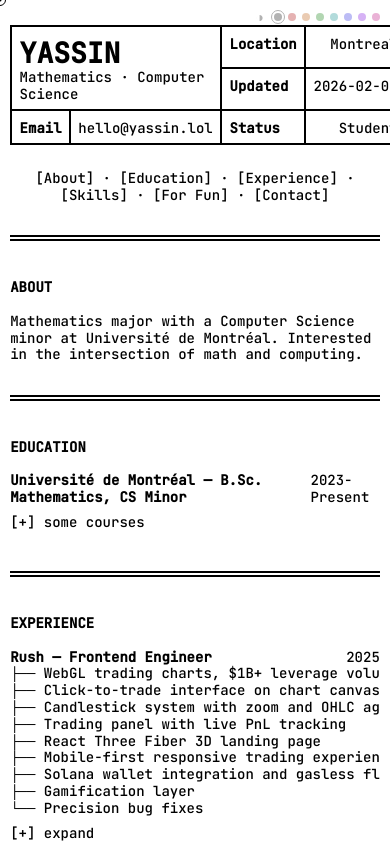
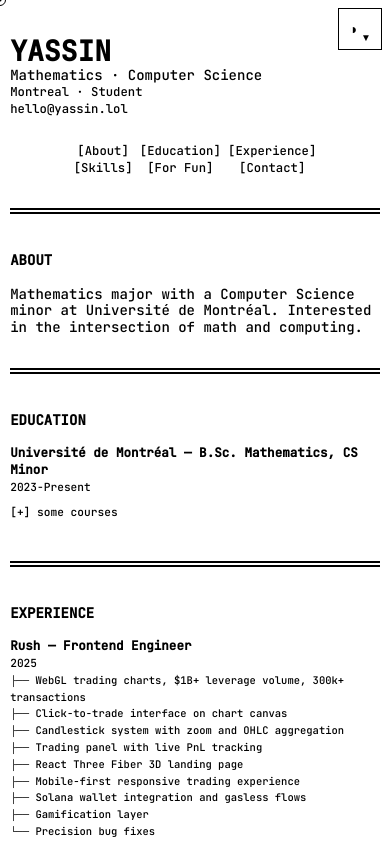
Before and after one commit to starlightglim/portfolio, a Vue app: page / in a window 390 px wide. Shown: the top 844 px of the page. Built offline with nearby package versions, Linux system fonts and the light colour scheme.

Commit message:
mobile implementation

```diff
--- a/src/components/ColorBar.vue
+++ b/src/components/ColorBar.vue
@@ -1,3 +1,27 @@
+<template>
+  <div class="theme-controls" :class="{ open: isOpen }">
+    <!-- Mobile toggle button -->
+    <button class="toggle-btn" @click="isOpen = !isOpen">
+      <span>{{ isDark ? '◐' : '◑' }}</span>
+      <span class="arrow">{{ isOpen ? '▲' : '▼' }}</span>
+    </button>
+    <!-- Desktop: inline row / Mobile: dropdown -->
+    <div class="dropdown">
+      <button class="dark-toggle" @click="toggleDark">{{ isDark ? '◐' : '◑' }}</button>
+      <button class="dark-btn" @click="toggleDark">{{ isDark ? 'Light' : 'Dark' }}</button>
+      <div class="colors">
+        <button
+          v-for="(color, i) in colors"
+          :key="color.name"
+          :class="['dot', { active: activeColor === i }]"
+          :style="{ background: isDark ? color.dark : color.light }"
+          @click="selectColor(i)"
+        />
+      </div>
+    </div>
+  </div>
+</template>
+
 <script setup>
 import { ref, onMounted } from 'vue'
 
@@ -14,6 +38,7 @@ const colors = [
 
 const isDark = ref(false)
 const activeColor = ref(0)
+const isOpen = ref(false)
 let scrollbarStyle = null
 
 function hexToRgb(hex) {
@@ -67,35 +92,47 @@ onMounted(() => {
 })
 </script>
 
-<template>
-  <div class="theme-controls">
-    <button class="dark-toggle" @click="toggleDark">{{ isDark ? '◐' : '◑' }}</button>
-    <button
-      v-for="(color, i) in colors"
-      :key="color.name"
-      :class="['dot', { active: activeColor === i }]"
-      :style="{ background: isDark ? color.dark : color.light }"
-      @click="selectColor(i)"
-    />
-  </div>
-</template>
-
 <style scoped>
 .theme-controls {
   position: fixed;
   top: 10px;
   right: 10px;
+  z-index: 9999;
+  margin: 0;
+}
+
+.toggle-btn {
+  display: none;
+}
+
+.dropdown {
   display: flex;
   gap: 6px;
   align-items: center;
-  z-index: 9999;
-  margin: 0;
   opacity: 0.3;
   transition: opacity 0.2s;
 }
 
-.theme-controls:hover {
+.dropdown:hover {
   opacity: 1;
+}
+
+.dark-btn {
+  display: none;
+}
+
+.colors {
+  display: flex;
+  gap: 6px;
+  align-items: center;
+}
+
+.colors::before {
+  content: '';
+  display: block;
+  font-size: 14px;
+  color: var(--text-color);
+  margin-right: 4px;
 }
 
 .dark-toggle {
@@ -103,8 +140,7 @@ onMounted(() => {
   border: none;
   font-size: 14px;
   padding: 0;
-  margin: 0;
-  margin-right: 4px;
+  margin-right: 6px;
   color: var(--text-color);
   line-height: 1;
 }
@@ -115,7 +151,6 @@ onMounted(() => {
   border-radius: 50%;
   border: none;
   padding: 0;
-  margin: 0;
   transition: transform 0.15s;
 }
 
@@ -127,4 +162,79 @@ onMounted(() => {
   outline: 1.5px solid var(--text-color);
   outline-offset: 2px;
 }
+
+/* Mobile dropdown */
+@media screen and (max-width: 600px) {
+  .theme-controls {
+    top: 8px;
+    right: 8px;
+  }
+
+  .toggle-btn {
+    display: flex;
+    align-items: center;
+    gap: 4px;
+    background: var(--background-color);
+    border: 1.5px solid var(--text-color);
+    padding: 6px 10px;
+    font-size: 14px;
+    color: var(--text-color);
+  }
+
+  .arrow {
+    font-size: 10px;
+  }
+
+  .dropdown {
+    display: none;
+    flex-direction: column;
+    gap: 8px;
+    background: var(--background-color);
+    border: 1.5px solid var(--text-color);
+    border-top: none;
+    padding: 10px;
+    opacity: 1;
+  }
+
+  .theme-controls.open .dropdown {
+    display: flex;
+  }
+
+  .dark-toggle {
+    display: none;
+  }
+
+  .dark-btn {
+    display: block;
+    background: none;
+    border: 1px solid var(--text-color);
+    color: var(--text-color);
+    padding: 6px 12px;
+    font-size: 12px;
+    width: 100%;
+  }
+
+  .colors {
+    display: grid;
+    grid-template-columns: repeat(4, 1fr);
+    gap: 8px;
+  }
+
+  .colors::before {
+    display: none;
+  }
+
+  .dot {
+    width: 20px;
+    height: 20px;
+  }
+
+  .dot:hover {
+    transform: none;
+  }
+
+  .dot.active {
+    outline-width: 2px;
+  }
+}
 </style>
--- a/src/components/Education.vue
+++ b/src/components/Education.vue
@@ -70,4 +70,29 @@ const expanded = ref(false)
 .toggle:hover {
   color: var(--text-color);
 }
+
+@media screen and (max-width: 600px) {
+  .edu-header {
+    flex-direction: column;
+    gap: 0;
+  }
+
+  .edu-header strong {
+    font-size: 0.9rem;
+  }
+
+  .date {
+    font-size: 0.8rem;
+  }
+
+  .edu pre {
+    font-size: 0.8rem;
+    white-space: pre-wrap;
+    word-break: break-word;
+  }
+
+  .toggle {
+    font-size: 0.8rem;
+  }
+}
 </style>
--- a/src/components/Experience.vue
+++ b/src/components/Experience.vue
@@ -244,14 +244,50 @@ const handleMagmaLeave = () => {
   font-size: 0.875rem;
   margin-top: calc(var(--line-height) / 2);
 }
+
+@media screen and (max-width: 600px) {
+  .job-header {
+    flex-direction: column;
+    gap: 0;
+  }
+
+  .job-header strong {
+    font-size: 0.9rem;
+  }
+
+  .date {
+    font-size: 0.8rem;
+  }
+
+  .job pre {
+    font-size: 0.75rem;
+    white-space: pre-wrap;
+    word-break: break-word;
+  }
+
+  .tech {
+    font-size: 0.7rem;
+  }
+
+  .toggle {
+    font-size: 0.8rem;
+  }
+}
 </style>
 
 <style>
 .preview-video {
   position: fixed;
   width: 280px;
+  max-width: 40vw;
   pointer-events: none;
   z-index: 1000;
   border: 2px solid var(--text-color, #fff);
 }
+
+@media (hover: none) and (pointer: coarse) {
+  .preview-video {
+    display: none !important;
+  }
+}
 </style>
--- a/src/components/Header.vue
+++ b/src/components/Header.vue
@@ -3,7 +3,8 @@ const currentDate = new Date().toISOString().split('T')[0]
 </script>
 
 <template>
-  <table class="header">
+  <!-- Desktop header -->
+  <table class="header desktop-header">
     <tr>
       <td colspan="2" rowspan="2" class="width-auto">
         <h1 class="title">Yassin</h1>
@@ -24,7 +25,86 @@ const currentDate = new Date().toISOString().split('T')[0]
     </tr>
   </table>
 
-  <nav style="text-align: center;">
-    [<a href="#about">About</a>] · [<a href="#education">Education</a>] · [<a href="#experience">Experience</a>] · [<a href="#skills">Skills</a>] · [<a href="#fun">For Fun</a>] · [<a href="#contact">Contact</a>]
+  <!-- Mobile header -->
+  <div class="mobile-header">
+    <h1 class="title">Yassin</h1>
+    <p class="subtitle">Mathematics · Computer Science</p>
+    <p class="meta">Montreal · Student</p>
+    <a class="email" href="mailto:hello@yassin.lol">hello@yassin.lol</a>
+  </div>
+
+  <nav class="nav">
+    <a href="#about">About</a>
+    <a href="#education">Education</a>
+    <a href="#experience">Experience</a>
+    <a href="#skills">Skills</a>
+    <a href="#fun">For Fun</a>
+    <a href="#contact">Contact</a>
   </nav>
 </template>
+
+<style scoped>
+.mobile-header {
+  display: none;
+}
+
+.mobile-header .title {
+  margin: 0;
+}
+
+.mobile-header .subtitle {
+  margin: 0;
+  color: var(--text-color-alt);
+}
+
+.mobile-header .meta {
+  margin: 0;
+  color: var(--text-color-alt);
+  font-size: 0.875rem;
+}
+
+.mobile-header .email {
+  display: block;
+  margin: 0;
+  font-size: 0.875rem;
+}
+
+.nav {
+  text-align: center;
+  display: flex;
+  justify-content: center;
+  align-items: baseline;
+  gap: 1ch;
+}
+
+.nav a {
+  margin: 0;
+}
+
+.nav a::before {
+  content: '[';
+}
+
+.nav a::after {
+  content: ']';
+}
+
+@media screen and (max-width: 600px) {
+  .desktop-header {
+    display: none;
+  }
+
+  .mobile-header {
+    display: block;
+    margin-bottom: calc(var(--line-height) * 1.5);
+  }
+
+  .nav {
+    display: grid;
+    grid-template-columns: repeat(3, auto);
+    justify-content: center;
+    gap: 0 1ch;
+    font-size: 0.875rem;
+  }
+}
+</style>
--- a/src/components/Skills.vue
+++ b/src/components/Skills.vue
@@ -44,4 +44,12 @@ pre {
   color: var(--text-color);
   font-weight: var(--font-weight-bold);
 }
+
+@media screen and (max-width: 600px) {
+  pre {
+    font-size: 0.8rem;
+    white-space: pre-wrap;
+    word-break: break-word;
+  }
+}
 </style>
--- a/src/main.js
+++ b/src/main.js
@@ -14,26 +14,17 @@ window.addEventListener('scroll', () => {
   }, 1000)
 }, { passive: true })
 
-// Custom cursor
+// Custom cursor (desktop only)
+const isTouchDevice = window.matchMedia('(hover: none) and (pointer: coarse)').matches
+
+if (!isTouchDevice) {
   const cursor = document.createElement('div')
   cursor.className = 'cursor'
   document.body.appendChild(cursor)
 
-let cursorX = 0, cursorY = 0
-let currentX = 0, currentY = 0
-
   document.addEventListener('mousemove', (e) => {
-  cursorX = e.clientX
-  cursorY = e.clientY
+    cursor.style.transform = `translate(${e.clientX}px, ${e.clientY}px)`
   }, { passive: true })
-
-function animateCursor() {
-  currentX += (cursorX - currentX) * 0.15
-  currentY += (cursorY - currentY) * 0.15
-  cursor.style.transform = `translate3d(${currentX}px, ${currentY}px, 0) translate(-50%, -50%)`
-  requestAnimationFrame(animateCursor)
-}
-animateCursor()
 
   // Hover state for clickable elements
   document.addEventListener('mouseover', (e) => {
@@ -46,3 +37,4 @@ document.addEventListener('mouseout', (e) => {
       cursor.classList.remove('hover')
     }
   })
+}
--- a/src/style.css
+++ b/src/style.css
@@ -102,12 +102,53 @@ body {
   overflow-x: hidden;
 }
 
+/* Tablet */
+@media screen and (max-width: 768px) {
+  body {
+    padding: var(--line-height) 1.5ch;
+  }
+
+  figure {
+    margin: var(--line-height) 1ch;
+  }
+}
+
+/* Mobile */
 @media screen and (max-width: 480px) {
   :root {
     font-size: 14px;
   }
+
   body {
     padding: var(--line-height) 1ch;
+  }
+
+  h1 {
+    font-size: 1.5rem;
+    line-height: calc(1.5 * var(--line-height));
+  }
+
+  figure {
+    margin: var(--line-height) 0;
+  }
+
+  pre {
+    font-size: 0.8rem;
+  }
+
+  details {
+    padding: calc(var(--line-height) - var(--border-thickness)) 0.5ch;
+  }
+}
+
+/* Touch devices - disable custom cursor */
+@media (hover: none) and (pointer: coarse) {
+  * {
+    cursor: auto !important;
+  }
+
+  .cursor {
+    display: none !important;
   }
 }
 
@@ -413,13 +454,14 @@ img {
   left: 0;
   width: 12px;
   height: 12px;
+  margin-left: -6px;
+  margin-top: -6px;
   border: 1.5px solid var(--text-color);
   border-radius: 50%;
   pointer-events: none;
   z-index: 99999;
   will-change: transform;
-  transition: width 0.15s, height 0.15s, border-width 0.15s;
-  margin: 0;
+  transition: width 0.15s, height 0.15s, margin 0.15s, border-width 0.15s;
 }
 
 .cursor::after {
@@ -438,6 +480,8 @@ img {
 .cursor.hover {
   width: 20px;
   height: 20px;
+  margin-left: -10px;
+  margin-top: -10px;
   border-width: 2px;
 }
 
```
Also changed, not shown: public/icon.jpg (added). Lines whose indentation alone changed are shown as unchanged.
